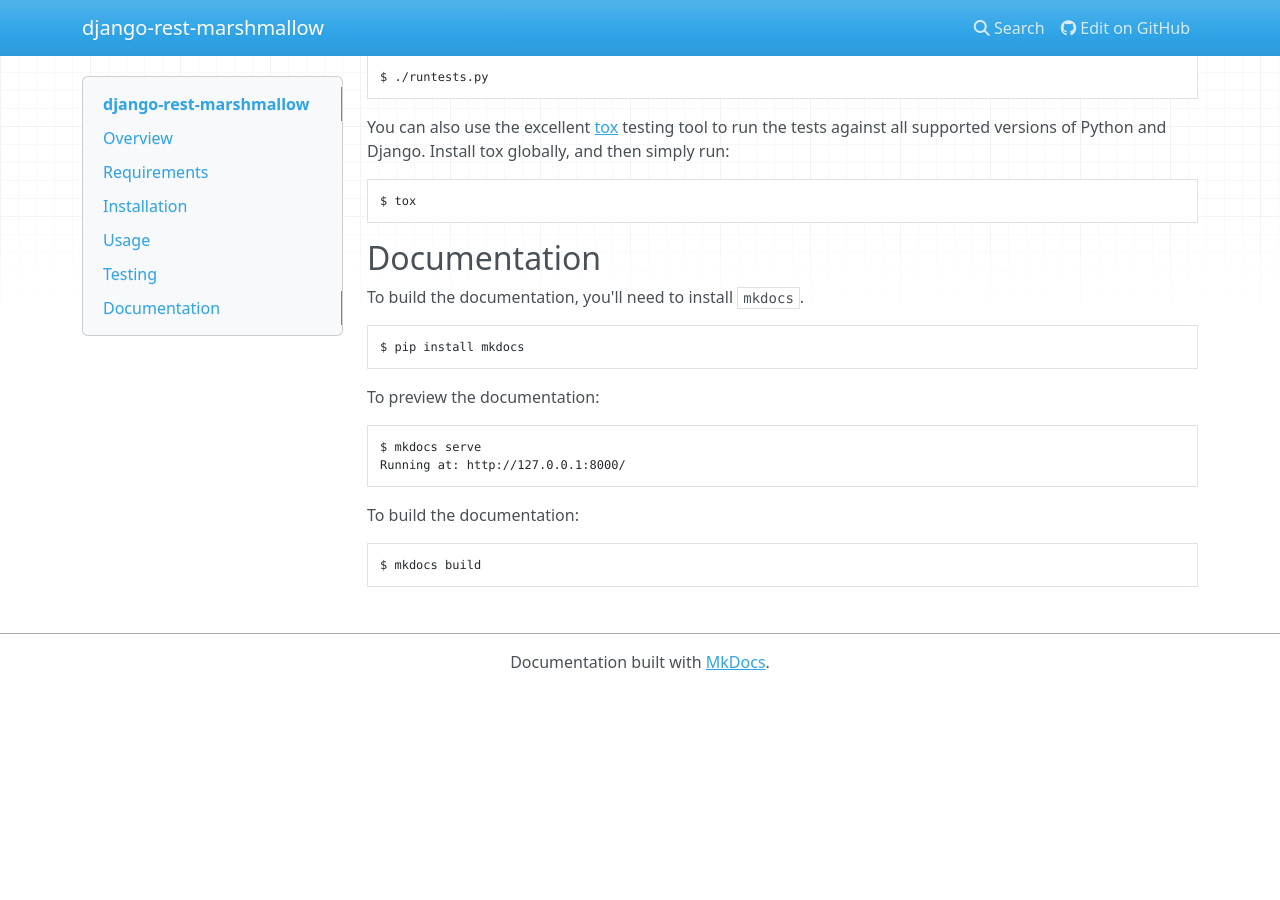
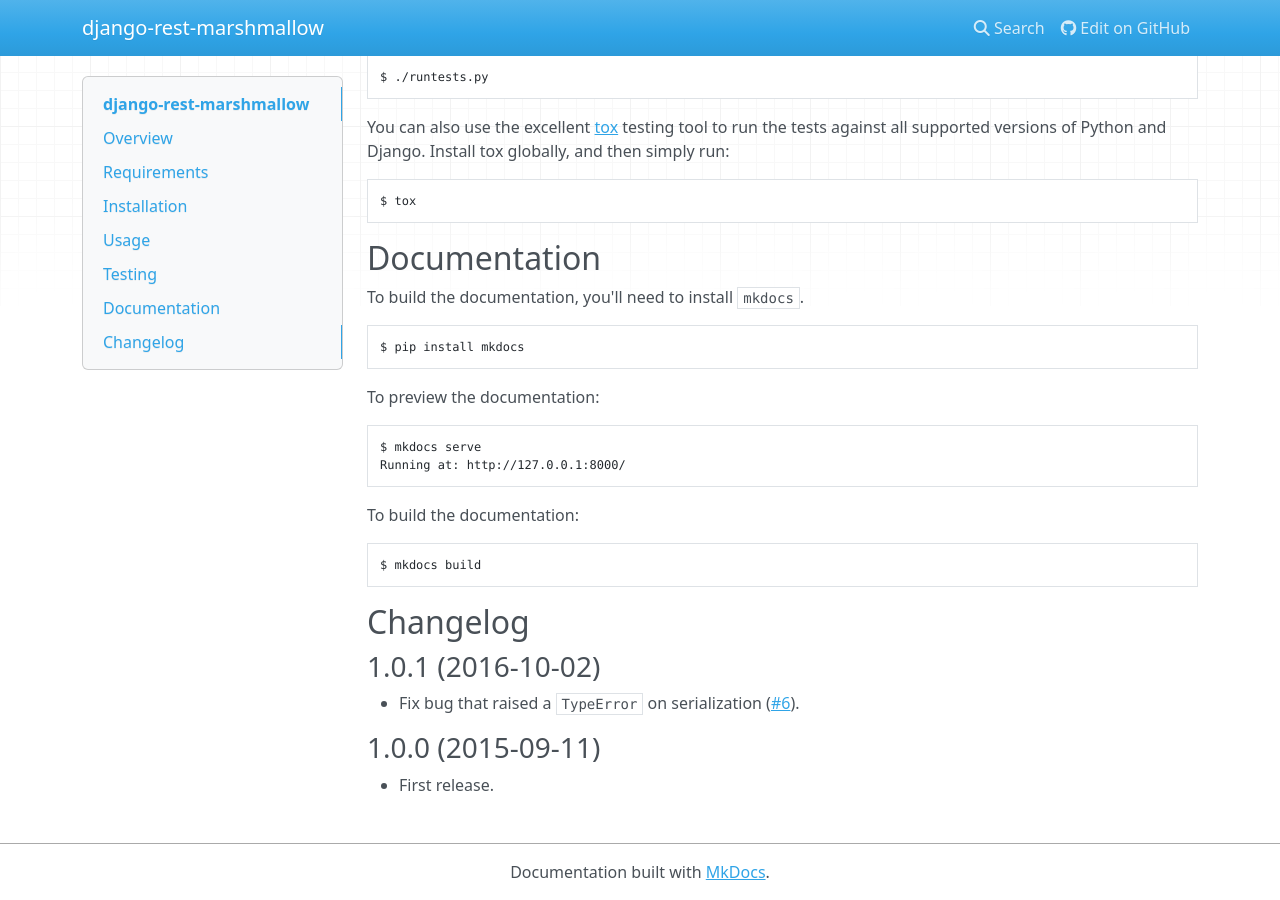
Before and after one commit to marshmallow-code/django-rest-marshmallow, an MkDocs documentation site: the page built from docs/index.md, in a window 1280 px wide and 900 px high, scrolled down 2702 px. Built offline with MkDocs 1.6.1, drawn with Linux system fonts in a browser that asks for light colours; nearby versions of some CDN libraries; before the commit the page ends 3392 px from its top, so only the background shows below that.

Commit message:
Add changelog to docs

````diff
--- a/docs/index.md
+++ b/docs/index.md
@@ -160,5 +160,15 @@
 $ mkdocs build
 ```
 
+## Changelog
+
+### 1.0.1 (2016-10-02)
+
+* Fix bug that raised a ``TypeError`` on serialization ([#6](https://github.com/tomchristie/django-rest-marshmallow/issues/6)).
+
+### 1.0.0 (2015-09-11)
+
+* First release.
+
 
 [marshmallow]: https://marshmallow.readthedocs.org/en/latest/
````
